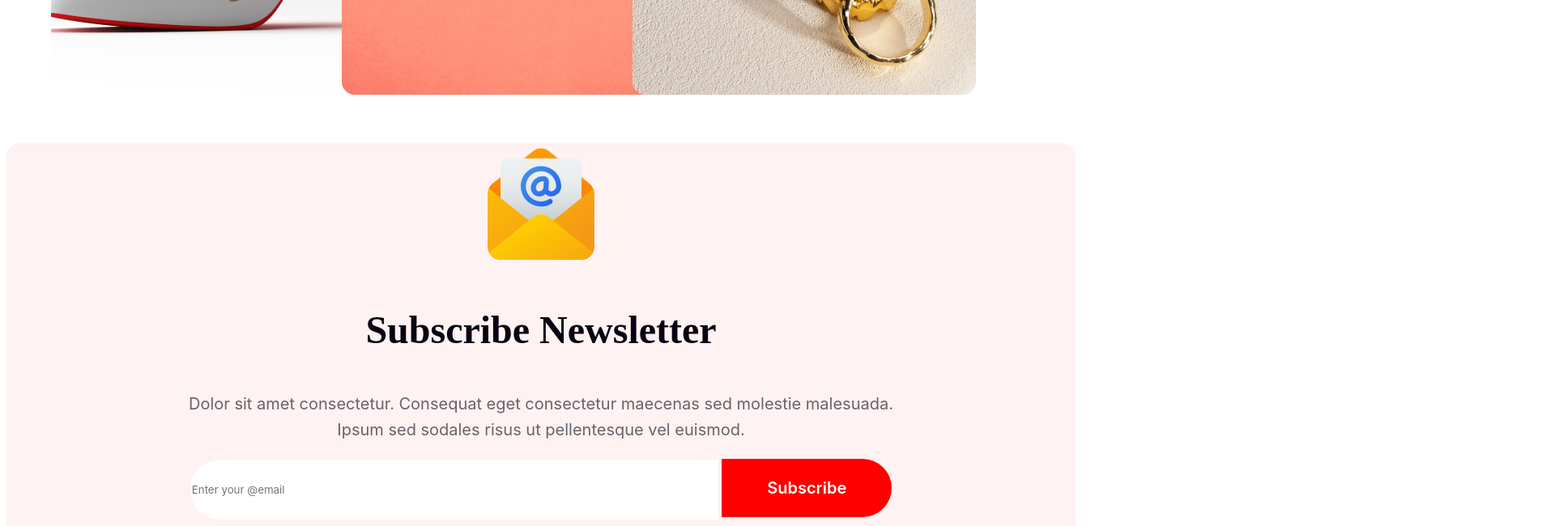
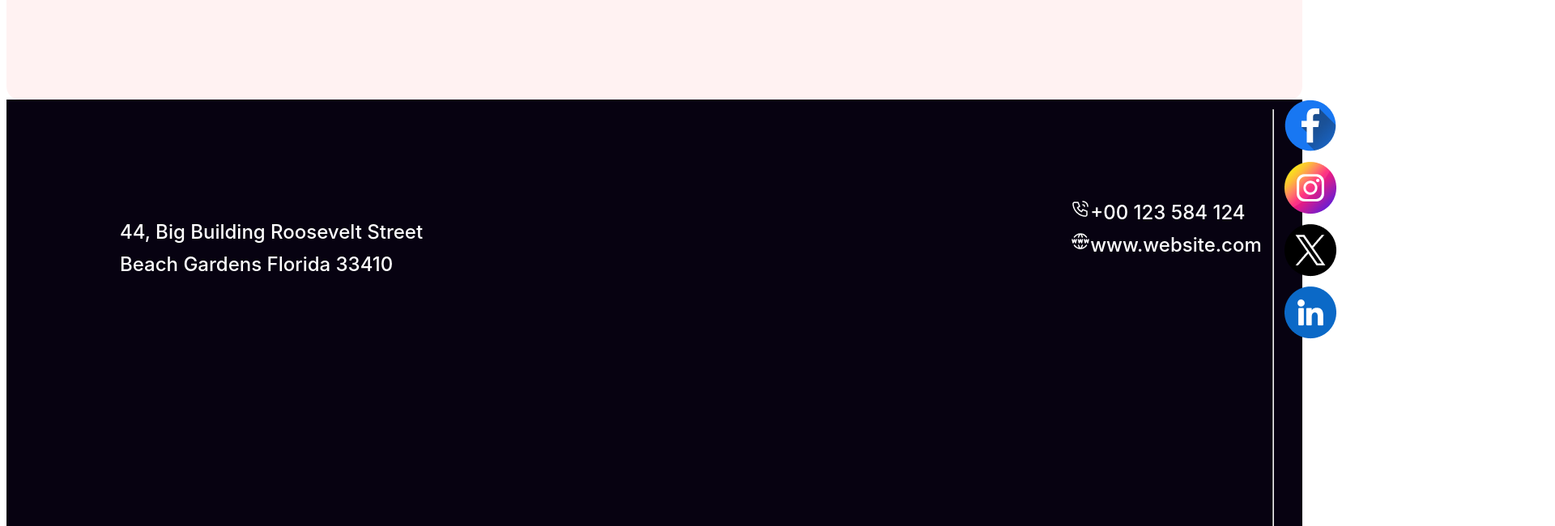
Before and after one commit to monir806/b9assignment01, a plain HTML site: page resources/index.html in a window 1280 px wide. Shown: the part 5860-6510 px from the top of the page at 81% size, 1920 px wide, since content can reach past the window. Drawn offline with Linux system fonts and the light colour scheme.

Commit message:
added the footer section

```diff
--- a/resources/happy-new-year.css
+++ b/resources/happy-new-year.css
@@ -238,12 +238,13 @@ span {
     /* 160% */
 }
 
-.rectangle {
+
+/* .rectangle {
     display: block;
     display: flex;
     border-radius: 16px 16px 0px 0px;
     margin: auto;
-}
+} */
 
 .discount {
     color: #FFF;
@@ -279,9 +280,6 @@ span {
     padding: 5px;
 }
 
-
-/* Clear floats after image containers */
-
 .row::after {
     content: "";
     clear: both;
@@ -293,8 +291,8 @@ span {
 }
 
 .news {
-    width: 1320px;
-    height: 616px;
+    width: 1600px;
+    height: 609px;
     flex-shrink: 0;
     border-radius: 16px;
     background: rgba(255, 0, 0, 0.05);
@@ -322,3 +320,50 @@ span {
     background: #FFF;
     border: none;
 }
+
+.end {
+    color: #FFF;
+    font-size: 24px;
+    font-weight: 500;
+    line-height: 40px;
+    background-color: #070211;
+    display: flex;
+    margin: auto;
+    width: 1600px;
+    height: 609px;
+}
+
+.web {
+    color: #FFF;
+    font-size: 24px;
+    font-weight: 500;
+    line-height: 40px;
+    padding-left: 800px;
+}
+
+.font-ft {
+    color: #FFF;
+    font-size: 24px;
+    font-weight: 500;
+    line-height: 40px;
+    padding-left: 140px;
+    padding-top: 120px;
+}
+
+.contc {
+    padding-left: 800px;
+    padding-top: 120px;
+}
+
+.last {
+    text-align: justify;
+}
+
+.end hr {
+    margin-bottom: 30px;
+}
+
+.image {
+    width: 22.003px;
+    height: 42.413px;
+}
--- a/resources/index.html
+++ b/resources/index.html
@@ -122,12 +122,12 @@
             <p class="font-primary">Dolor sit amet consectetur. Consequat eget consectetur maecenas sed <br>molestie malesuada. Ipsum sed sodales risus ut pellentesque vel euismod. Eleifend nunc purus quam id <br>fermentum amet amet sit consectetur.</p>
         </div>
 
-        <div class="rectangle">
+        <!-- <div class="rectangle">
             <img src="Group 75.png" alt="" class="puf">
             <img src="Group 44.png" alt="" class="discount">
             <img src="Rectangle 1.png" alt="" class="woman">
             <img src="Rectangle 2.png" alt="" class="bottom">
-        </div>
+        </div> -->
         <br><br>
 
         <div class="port">
@@ -202,11 +202,29 @@
                 <button class="bt">Subscribe</button>
 
             </div>
+        </div>
+        <div class="end">
+            <p class="font-ft">44, Big Building Roosevelt Street <br>Beach Gardens Florida 33410</p>
+            <div class="last">
+                <div class="contc">
+                    <img src="Call.png" alt="">+00 123 584 124 <br>
 
+                </div>
+                <div class="web">
+                    <img src="Website.png" alt="">www.website.com
 
+                </div>
+            </div>
+            <br>
+            <hr>
+            <div class="image">
+                <img src="Facebook.png" alt="">
+                <img src="Instagram.png" alt="">
+                <img src="Twitter.png" alt="">
+                <img src="Linkedin.png" alt="">
+            </div>
 
         </div>
-
 
 
     </footer>
```
